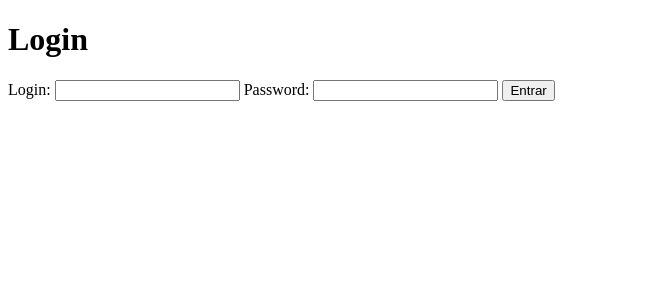
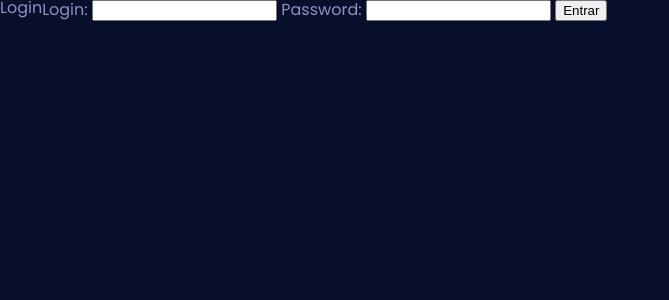
Before and after one commit to ericsonnascimento/projeto_django_agenda, a Django app: page /login/ in a window 1280 px wide. Shown: the top 300 px of the page, without its empty margins (0-669 px from the left). Run offline with Django 5.2, Linux system fonts and the light colour scheme.

Commit message:
inicio dos ajuste css, criado style e login com base para edição

```diff
--- /dev/null
+++ b/static/css/login.css
@@ -0,0 +1,3 @@
+.container {
+    display: flex;
+}
--- /dev/null
+++ b/static/css/styles.css
@@ -0,0 +1,15 @@
+@import url(./login.css);
+
+:root {
+    --cor-de-fundo: #070F2B;
+    --cor-da-fonte: #9290C3;
+    --cor-do-menu: #1B1A55;
+    --cor-do-fundo-2: #535C91;
+}
+
+body {
+    background-color: var(--cor-de-fundo);
+    color: var(--cor-da-fonte);
+    font-size: 16px;
+    font-family: 'Poppins';
+}
--- a/templates/base.html
+++ b/templates/base.html
@@ -6,6 +6,10 @@
     <meta charset="UTF-8">
     <meta name="viewport" content="width=device-width, initial-scale=1.0">
     <link href="{% static 'css/base_reset.css' %}" rel="stylesheet">
+    <link rel="preconnect" href="https://fonts.googleapis.com">
+    <link rel="preconnect" href="https://fonts.gstatic.com" crossorigin>
+    <link href="https://fonts.googleapis.com/css2?family=Poppins:ital,wght@0,100;0,200;0,300;0,400;0,500;0,600;0,700;0,800;0,900;1,100;1,200;1,300;1,400;1,500;1,600;1,700;1,800;1,900&display=swap" rel="stylesheet">
+    <link href="{% static 'css/styles.css' %}" rel="stylesheet">
     <title>Agenda</title>
 </head>
 <header>
--- a/templates/login.html
+++ b/templates/login.html
@@ -1,18 +1,25 @@
+{% load static %}
+
 <!DOCTYPE html>
 <html lang="en">
 <head>
     <meta charset="UTF-8">
     <meta name="viewport" content="width=device-width, initial-scale=1.0">
+    <link href="{% static 'css/base_reset.css' %}" rel="stylesheet">
+    <link rel="preconnect" href="https://fonts.googleapis.com">
+    <link rel="preconnect" href="https://fonts.gstatic.com" crossorigin>
+    <link href="https://fonts.googleapis.com/css2?family=Poppins:ital,wght@0,100;0,200;0,300;0,400;0,500;0,600;0,700;0,800;0,900;1,100;1,200;1,300;1,400;1,500;1,600;1,700;1,800;1,900&display=swap" rel="stylesheet">
+    <link href="{% static 'css/styles.css' %}" rel="stylesheet">
     <title>Agenda</title>
 </head>
 <body>
-    <h1>Login</h1>
-    <main>
-        <form action="submit" method="POST">{% csrf_token %}
-            <div>
-                <label for="">Login: </label>
+    <section class="container">
+        <h1 class="container__title">Login</h1>
+        <form class="container__form" action="submit" method="POST">{% csrf_token %}
+            <div class="container__form_box">
+                <label>Login: </label>
                 <input type="text" name="username">
-                <label for="">Password: </label>
+                <label>Password: </label>
                 <input type="password" name="password">
                 <button type="submit">Entrar</button>
             </div>
@@ -20,6 +27,6 @@
         {% for message in messages %}
             <strong>Error! </strong> {{ message }}
         {% endfor %}
-    </main>
+    </section>
 </body>
 </html>
```
